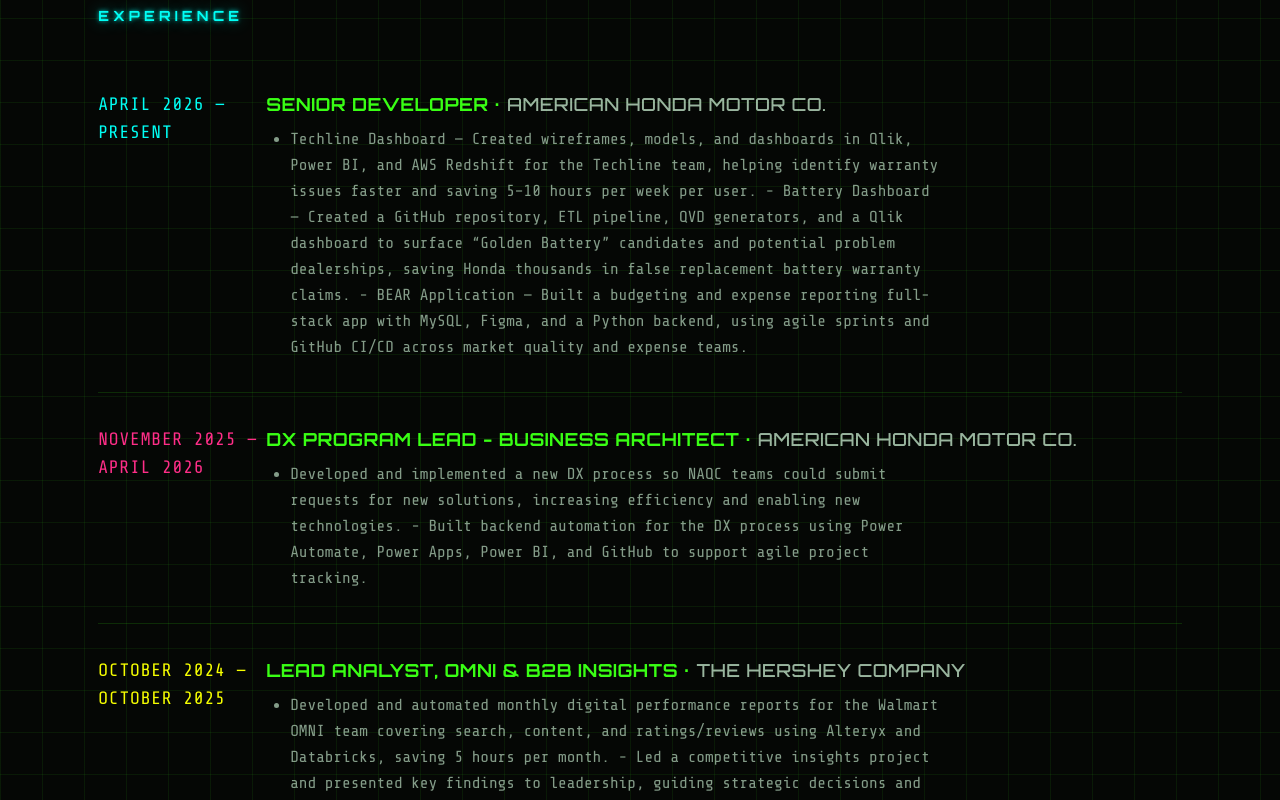
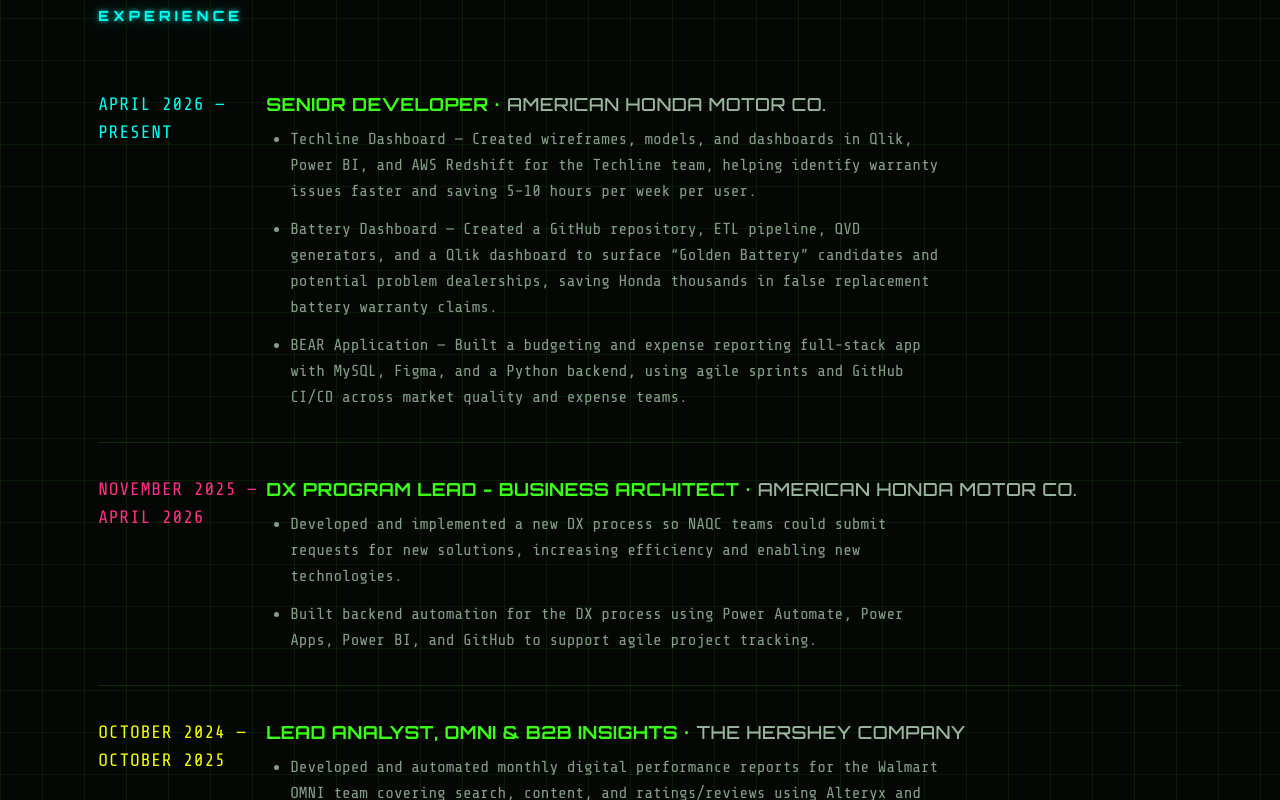
Before and after one commit to maxmoed22/Max_Website, a Next.js app in the folder Website/: page / in a window 1280 px wide. Shown: the part 2880-3680 px from the top of the page. Built offline with nearby package versions, Linux system fonts and the light colour scheme.

Commit message:
bullet fixes

```diff
--- a/Website/src/components/Experience.tsx
+++ b/Website/src/components/Experience.tsx
@@ -29,17 +29,19 @@
                 {
                   (() => {
                     const desc = item.description;
-                    if (
-                      typeof desc === "string" &&
-                      (desc.trimStart().startsWith("-") || desc.includes("\n-"))
-                    ) {
-                      const bullets = desc
-                        .split(/\n\s*\n/)
-                        .map((s) => s.replace(/^\s*-\s*/, "").trim())
-                        .filter(Boolean);
+                    const bulletItems = typeof desc === "string"
+                      ? desc
+                          .split(/\r?\n/)
+                          .map((line) => line.trim())
+                          .filter((line) => line.startsWith("-"))
+                          .map((line) => line.replace(/^-\s*/, "").trim())
+                          .filter(Boolean)
+                      : [];
+
+                    if (bulletItems.length > 0) {
                       return (
-                        <ul className="mt-2 max-w-2xl text-foreground/60 list-disc pl-6 space-y-3">
-                          {bullets.map((b, idx) => (
+                        <ul className="mt-2 max-w-2xl list-disc space-y-3 pl-6 text-foreground/60">
+                          {bulletItems.map((b, idx) => (
                             <li key={idx} className="leading-relaxed">
                               {b}
                             </li>
@@ -47,6 +49,7 @@
                         </ul>
                       );
                     }
+
                     return (
                       <p className="mt-2 max-w-2xl text-foreground/60">
                         {desc}
```
